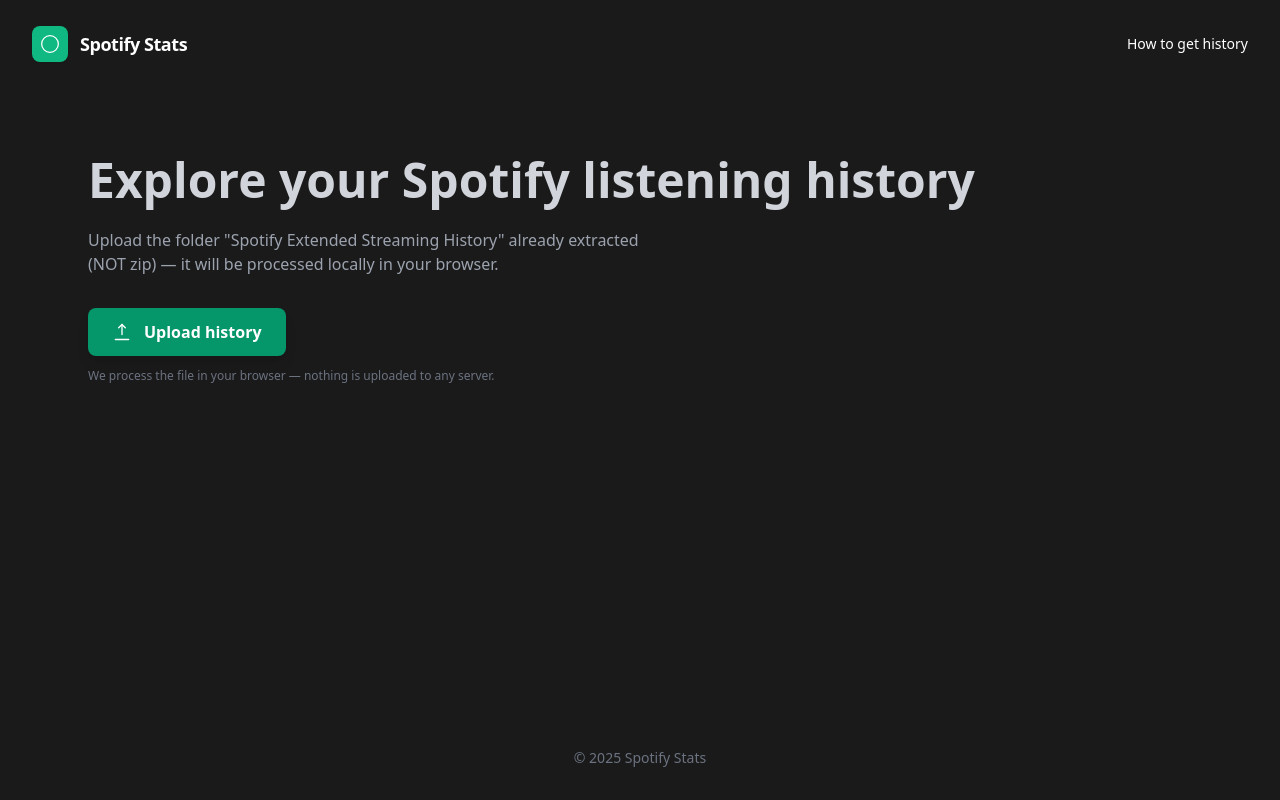
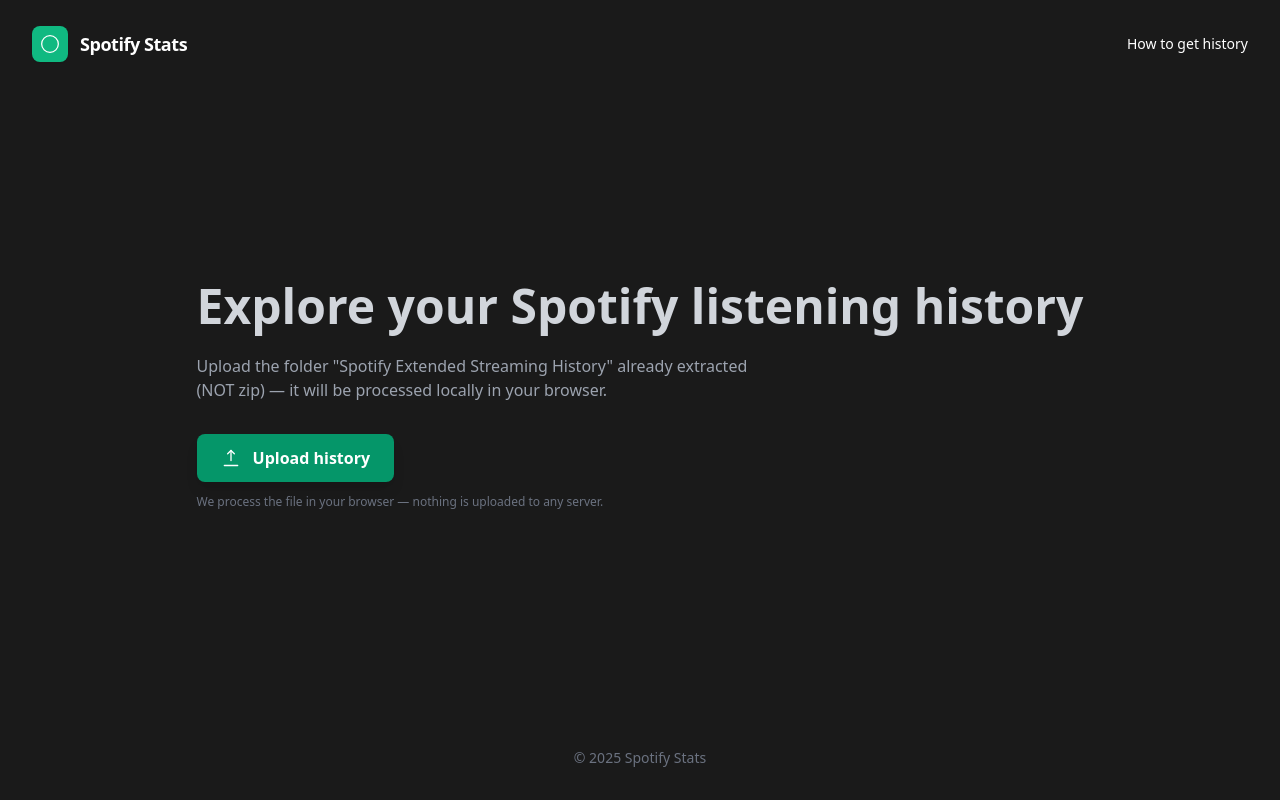
Before and after one commit to sim-07/spotistats, a Vue app: page / in a window 1280 px wide. Built offline with nearby package versions, Linux system fonts and the light colour scheme; what v-calendar would draw is missing.

Commit message:
modified:   src/views/Home.vue

```diff
--- a/src/views/Home.vue
+++ b/src/views/Home.vue
@@ -22,7 +22,7 @@
             </div>
         </header>
 
-        <main class="flex-1 justify-center">
+        <main class="flex flex-1 flex-col justify-center">
             <section class="mx-auto px-6 py-20 max-w-6xl">
                 <div class="grid grid-cols-1 lg:grid-cols-12 gap-12 items-start">
                     <div class="lg:col-span-6">
```
